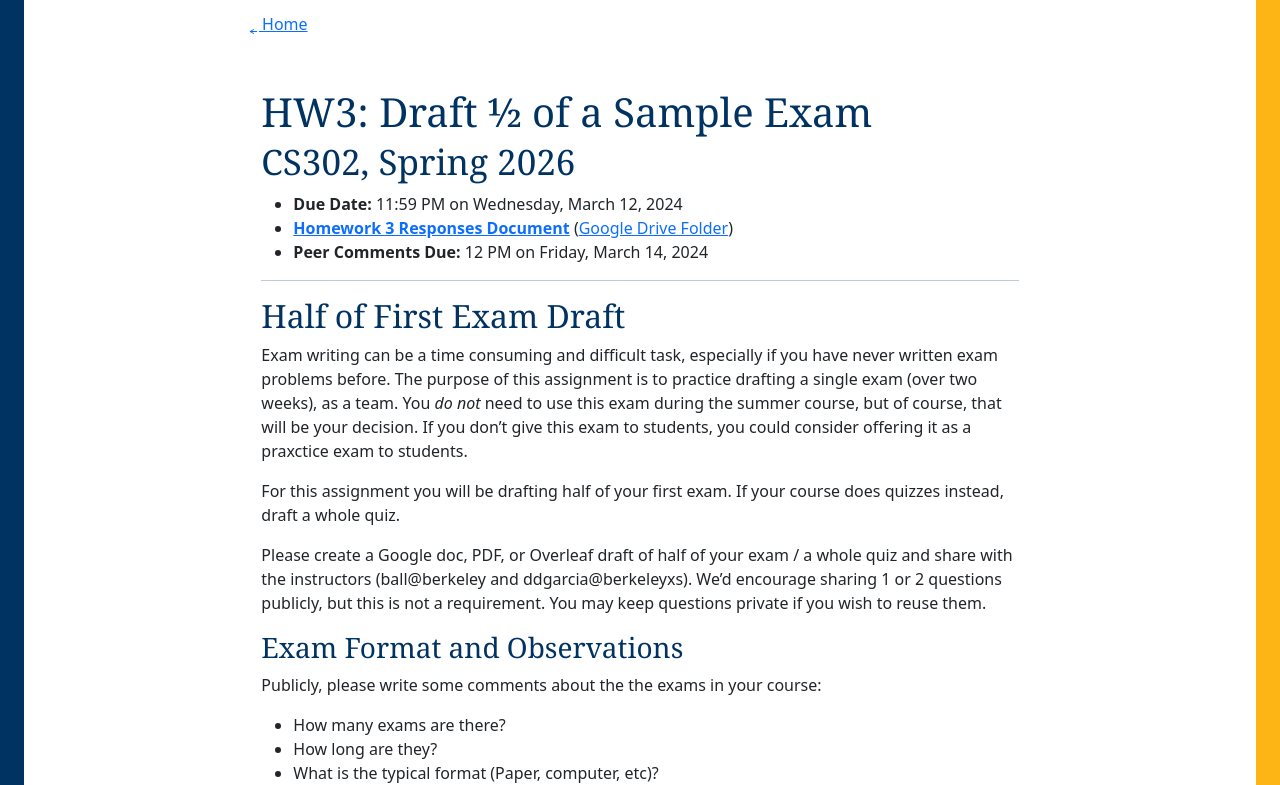
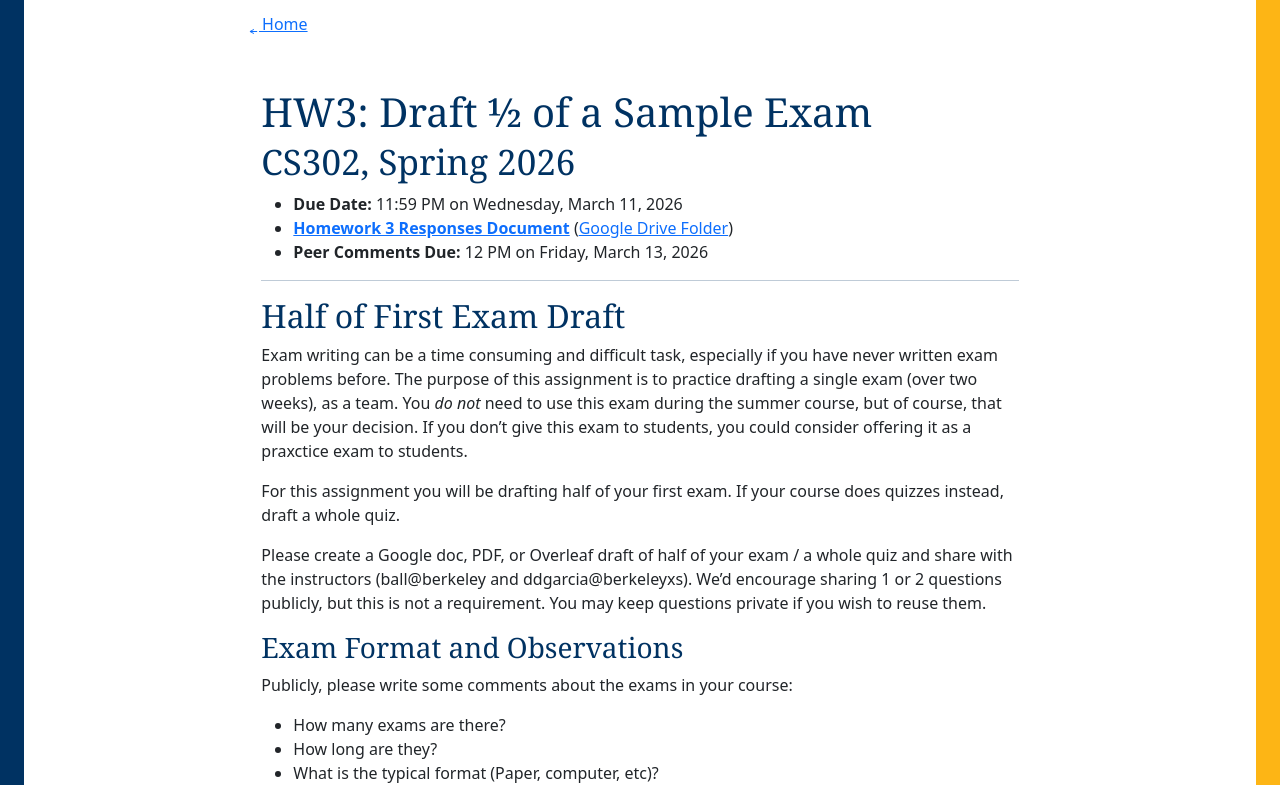
Before and after one commit to berkeley-cs302/sp26, a Jekyll site: the page built from hw/hw3-exams-1.md, in a window 1280 px wide. Shown: the top 785 px of the page. Built offline with Jekyll 4.4.1, drawn with Linux system fonts in a browser that asks for light colours; some web fonts are replaced.

Commit message:
Update hw3-exams-1.md
Updated responses doc

```diff
--- a/hw/hw3-exams-1.md
+++ b/hw/hw3-exams-1.md
@@ -4,9 +4,9 @@ title: Draft ½ of a Sample Exam
 number: 3
 permalink: /hw/hw3/
 layout: hw
-due_date: Wednesday, March 12, 2024
-peer_review_date: Friday, March 14, 2024
-responses_doc: https://docs.google.com/document/d/1KJI3VskWAegPHl7U3qUhUBsK1GrIBbYDb3-S_NEGa9A/edit
+due_date: Wednesday, March 11, 2026
+peer_review_date: Friday, March 13, 2026
+responses_doc: https://docs.google.com/document/d/16uJQp8S1ADq6-8ikAWy5mw8PrE2Pi-qPciZs_wbpN68/edit
 ---
 
 [dg_csed_podcast_transcript]: https://docs.google.com/document/d/1NCPWZxbp4MWxYdC39rjGB8MtNiSLgA-u1wfcJamodjU/comment
@@ -23,7 +23,7 @@ We'd encourage sharing 1 or 2 questions publicly, but this is not a requirement.
 
 ### Exam Format and Observations
 
-Publicly, please write some comments about the the exams in your course:
+Publicly, please write some comments about the exams in your course:
 
 * How many exams are there?
 * How long are they?
```
